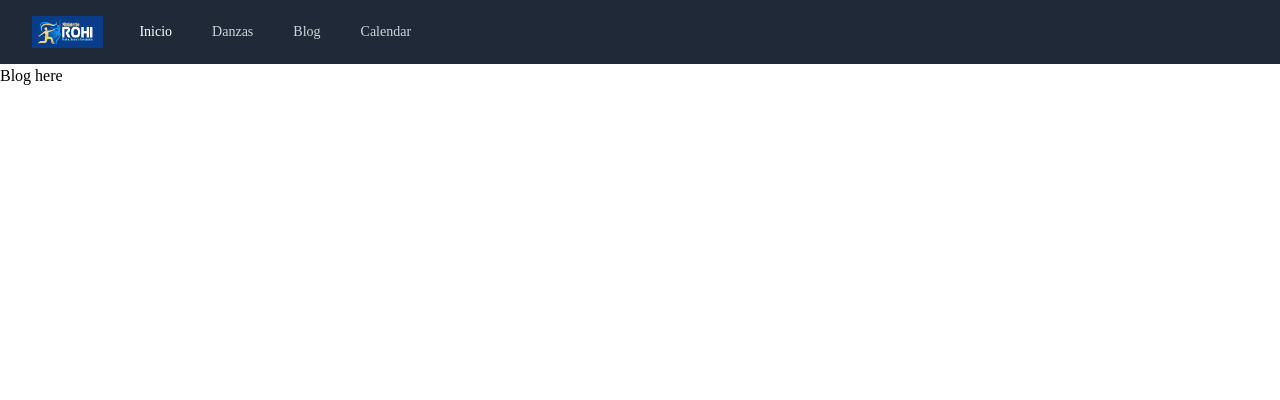
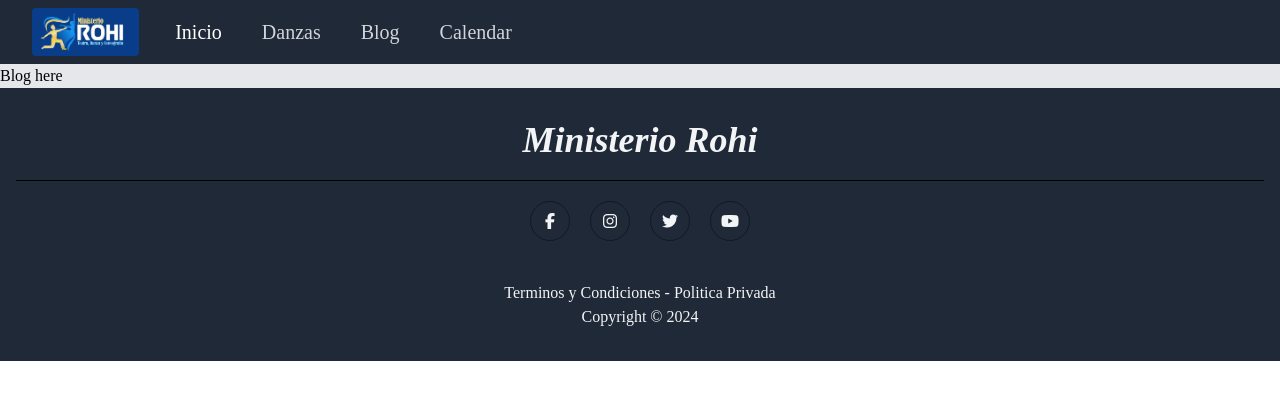
Before and after one commit to Frank18ci/MinisterioROHI, a React (Vite) app: page /blog in a window 1280 px wide. Shown: the top 400 px of the page. Built offline with nearby package versions, Linux system fonts and the light colour scheme.

Commit message:
Comit preliminar 2

```diff
--- a/index.html
+++ b/index.html
@@ -2,11 +2,11 @@
 <html lang="es">
   <head>
     <meta charset="UTF-8" />
-    <link rel="icon" type="image/svg+xml" href="/vite.svg" />
+    <link rel="icon" type="image/svg+xml" href="/src/assets/logo.png" />
     <meta name="viewport" content="width=device-width, initial-scale=1.0" />
      <!-- FontAwesome -->
     <link href="https://cdnjs.cloudflare.com/ajax/libs/font-awesome/6.7.1/css/all.min.css" rel="stylesheet">
-    <title>Vite + React + TS</title>
+    <title>Ministerio ROHI</title>
   </head>
   <body>
     <div id="root"></div>
--- /dev/null
+++ b/src/components/btn-scroll/BtnScroll.tsx
@@ -0,0 +1,44 @@
+import { useState, useEffect } from 'react';
+
+function BtnScroll() {
+  const [btnScroll, setBtnScroll] = useState(false);
+
+  useEffect(() => {
+    const handleScroll = () => {
+      if (document.body.scrollTop > 300 || document.documentElement.scrollTop > 300) {
+        setBtnScroll(true); // Mostrar el botón
+      } else {
+        setBtnScroll(false); // Ocultar el botón
+      }
+    };
+
+    // Añadir evento de scroll
+    window.addEventListener('scroll', handleScroll);
+
+    // Limpiar evento cuando el componente se desmonte
+    return () => {
+      window.removeEventListener('scroll', handleScroll);
+    };
+  }, []);
+
+  const scrollToTop = () => {
+    window.scrollTo({
+      top: 0,
+      behavior: 'smooth',
+    });
+  };
+
+  return (
+    btnScroll && (
+      <button
+        onClick={scrollToTop}
+        className="z-10 fixed bottom-12 right-3 px-5 py-3 rounded-full bg-gray-950 bg-opacity-50 text-white shadow-lg hover:bg-gray-700 transition"
+        aria-label="Ir a la parte superior"
+      >
+        <i className="fa-solid fa-arrow-up"></i>
+      </button>
+    )
+  );
+};
+
+export default BtnScroll;
--- a/src/components/footer/Footer.tsx
+++ b/src/components/footer/Footer.tsx
@@ -7,28 +7,28 @@ export default function Footer() {
                 <ul className="py-5 flex justify-center gap-5">
                     <li>
                         <a
-                            className="border p-2 border-gray-900 rounded-full flex items-center justify-center w-10 h-10"
+                            className="border p-2 hover:scale-125 border-gray-900 rounded-full flex items-center justify-center w-10 h-10"
                             href="">
                             <i className="fa-brands fa-facebook-f"></i>
                         </a>
                     </li>
                     <li>
                         <a
-                            className="border p-2 border-gray-900 rounded-full flex items-center justify-center w-10 h-10"
+                            className="border p-2 hover:scale-125 border-gray-900 rounded-full flex items-center justify-center w-10 h-10"
                             href="">
                             <i className="fa-brands fa-instagram"></i>
                         </a>
                     </li>
                     <li>
                         <a
-                            className="border p-2 border-gray-900 rounded-full flex items-center justify-center w-10 h-10"
+                            className="border p-2 hover:scale-125 border-gray-900 rounded-full flex items-center justify-center w-10 h-10"
                             href="">
                             <i className="fa-brands fa-twitter"></i>
                         </a>
                     </li>
                     <li>
                         <a
-                            className="border p-2 border-gray-900 rounded-full flex items-center justify-center w-10 h-10"
+                            className="border p-2 hover:scale-125 border-gray-900 rounded-full flex items-center justify-center w-10 h-10"
                             href="">
                             <i className="fa-brands fa-youtube"></i>
                         </a>
--- a/src/components/nav-bar/Navbar.tsx
+++ b/src/components/nav-bar/Navbar.tsx
@@ -33,15 +33,15 @@ function Navbar() {
           </div>
           <div className="flex flex-1 items-center justify-center sm:items-stretch sm:justify-start">
             <div className="flex shrink-0 items-center">
-              <img className="h-8 w-auto" src={logo} alt="Ministerio ROHI" />
+              <img className="h-12 w-auto rounded" src={logo} alt="Ministerio ROHI" />
             </div>
-            <div className="hidden sm:ml-6 sm:block">
+            <div className="hidden sm:ml-6 sm:flex items-center">
               <div className="flex space-x-4">
 
-                <Link to="/" className="rounded-m px-3 py-2 text-sm font-medium text-white" aria-current="page">Inicio</Link>
-                <Link to="/danzas" className="rounded-md px-3 py-2 text-sm font-medium text-gray-300 hover:bg-gray-700 hover:text-white">Danzas</Link>
-                <Link to="/blog" className="rounded-md px-3 py-2 text-sm font-medium text-gray-300 hover:bg-gray-700 hover:text-white">Blog</Link>
-                <a href="#" className="rounded-md px-3 py-2 text-sm font-medium text-gray-300 hover:bg-gray-700 hover:text-white">Calendar</a>
+                <Link to="/" className="rounded-m px-3 py-2 text-xl font-medium text-white" aria-current="page">Inicio</Link>
+                <Link to="/danzas" className="rounded-md px-3 py-2 text-xl font-medium text-gray-300 hover:bg-gray-700 hover:text-white">Danzas</Link>
+                <Link to="/blog" className="rounded-md px-3 py-2 text-xl font-medium text-gray-300 hover:bg-gray-700 hover:text-white">Blog</Link>
+                <a href="#" className="rounded-md px-3 py-2 text-xl font-medium text-gray-300 hover:bg-gray-700 hover:text-white">Calendar</a>
               </div>
             </div>
           </div>
--- a/src/screens/blog/Blog.tsx
+++ b/src/screens/blog/Blog.tsx
@@ -1,10 +1,14 @@
+import Footer from "../../components/footer/Footer"
 import Navbar from "../../components/nav-bar/Navbar"
 
 function Blog(){
     return(
         <>
         <Navbar/>
-        <p>Blog here</p>
+        <main className="bg-gray-200">
+            <p>Blog here</p>
+        </main>
+        <Footer />
         </>
     )
 }
--- a/src/screens/danzas/Danzas.tsx
+++ b/src/screens/danzas/Danzas.tsx
@@ -1,10 +1,14 @@
+import Footer from "../../components/footer/Footer"
 import Navbar from "../../components/nav-bar/Navbar"
 
 function Danzas(){
     return(
         <>
         <Navbar/>
-        <p>Danzas here</p>
+        <main className="bg-gray-200">
+            <p>Danzas here</p>
+        </main>
+        <Footer />
         </>
     )
 }
--- a/src/screens/inicio/Inicio.css
+++ b/src/screens/inicio/Inicio.css
@@ -27,3 +27,6 @@
   .animate-right {
     animation: slideInRight 1s ease-out forwards;
   }
+  main{
+    overflow: hidden;
+  }
--- a/src/screens/inicio/Inicio.tsx
+++ b/src/screens/inicio/Inicio.tsx
@@ -10,19 +10,20 @@ import img3 from "../../assets/images/img3.jpeg"
 import img4 from "../../assets/images/img4.jpeg"
 import AOS from 'aos';
 import 'aos/dist/aos.css';
+import BtnScroll from "../../components/btn-scroll/BtnScroll";
 
 
 function Inicio() {
     const el = React.useRef(null);
     useEffect(() => {
         AOS.init({
-          duration: 1000,
-          once: true,
+            duration: 1000,
+            once: true,
         });
-      }, []);
+    }, []);
     useEffect(() => {
         const typed = new Typed(el.current!, {
-            strings: ["Ministerio, ROHI", "Bienvenido a nuestro página.", "Explora y disfruta."],
+            strings: ["Ministerio, ROHI.", "Bienvenido.", "Explora y disfruta."],
             typeSpeed: 50,
             backSpeed: 30,
             loop: true,
@@ -34,25 +35,44 @@ function Inicio() {
     }, []);
     return (
         <main className="bg-gray-200">
+            <BtnScroll />
             <Navbar />
             <div className="flex justify-center items-center h-screen text-6xl sm:text-8xl text-gray-800">
-            <div className="font-bold" ref={el}></div>
+                <div className="font-bold" ref={el}></div>
+            </div>
+            <div className="container mx-auto px-6 py-12">
+                <div className="text-center max-w-2xl mx-auto bg-gradient-to-r from-indigo-500 to-purple-600 text-white p-8 rounded-xl shadow-lg">
+                    <h1 className="text-3xl font-bold mb-4">
+                        Bienvenidos al Ministerio ROHI
+                    </h1>
+                    <p className="text-lg font-medium mb-6">
+                        Aquí transformamos el arte en adoración, expresando nuestra fe a través del movimiento, el teatro y la creatividad, siguiendo el llamado a glorificar al Señor con todo nuestro ser.
+                    </p>
+                    <blockquote className="text-xl italic font-semibold">
+                        "Alaben su nombre con danza; cántenle alabanza con pandero y lira."
+                        <span className="block text-lg font-light mt-2">Salmos 149:3</span>
+                    </blockquote>
+
+                </div>
             </div>
             <div className="container mx-auto px-6 py-8">
                 <div className="text-4xl font-bold text-center mb-6">¿Quiénes Somos?</div>
                 <div className="grid grid-cols-1 md:grid-cols-2 gap-6 items-center">
                     <div data-aos="fade-right">
-                        <p className="text-justify text-lg">
-                            En el Ministerio ROHI de la iglesia VSF, estamos profundamente comprometidos con nuestra misión de servir y fomentar el crecimiento en comunidad. Nuestro enfoque se centra en crear un ambiente donde cada miembro pueda desarrollar su fe, fortalecer sus relaciones y aportar positivamente a su entorno.
+                        <p className="text-justify text-lg text-gray-900">
+                            En el Ministerio ROHI de la Iglesia Visión de Fe, vivimos nuestra misión con pasión, creando una comunidad donde cada persona experimenta el amor de Dios, crece en su fe y descubre su propósito en Cristo.
+                        </p>
+                        <p className="text-justify text-lg text-gray-900">
+                            Fomentamos un ambiente de adoración y aprendizaje, donde los talentos se convierten en servicio. Unidos en respeto y apoyo, buscamos impactar positivamente nuestro entorno y reflejar los valores del Reino de Dios. Cada paso en la fe es una oportunidad para acercarnos más a Él.
                         </p>
                     </div>
-                    <div className=" flex justify-center"  data-aos="fade-left">
+                    <div className=" flex justify-center" data-aos="fade-left">
                         <img src={logo} alt="Logo ROHI" className="max-w-full h-auto rounded" />
                     </div>
                 </div>
             </div>
-            <div className="container mx-auto px-4 py-8">
-                <div className="text-4xl font-bold text-center mb-6">Nosotros</div>
+            <div className="container mx-auto px-4 py-8 mb-12">
+                <h2 className="text-3xl font-bold text-center mb-6">Galería de Imágenes</h2>
                 <div className="grid grid-cols-1 md:grid-cols-2 gap-6 items-center">
                     <div>
                         <img src={img1} alt="img1" data-aos="fade-up-right" className="border-gray-400 max-w-full h-auto rounded"></img>
@@ -67,6 +87,33 @@ function Inicio() {
                         <img src={img4} alt="img1" data-aos="fade-up-left" className="border-gray-400 max-w-full h-auto rounded"></img>
                     </div>
                 </div>
+                <div className="text-center mt-6">
+                    <a href="/galeria" className="bg-indigo-600 text-white px-6 py-2 rounded-full shadow hover:bg-indigo-700 transition">Ver más imágenes</a>
+                </div>
+            </div>
+            <div className="container mx-auto px-4 py-8 mb-12">
+                <h2 className="text-3xl font-bold text-center mb-6">Galería de Videos</h2>
+                <div className="grid grid-cols-1 md:grid-cols-2 gap-4">
+                    <div className="aspect-w-16 aspect-h-9">
+                        <iframe
+                            src="https://www.youtube.com/embed/Zwqn4ZL0w3w"
+                            title="Video 1"
+                            className="w-full h-96 rounded-lg shadow-md"
+                            allowFullScreen>
+                        </iframe>
+                    </div>
+                    <div className="aspect-w-16 aspect-h-9">
+                        <iframe
+                            src="https://www.youtube.com/embed/NTAkrU0veNo"
+                            title="Video 2"
+                            className="w-full h-96 rounded-lg shadow-md"
+                            allowFullScreen>
+                        </iframe>
+                    </div>
+                </div>
+                <div className="text-center mt-6">
+                    <a href="/videos" className="bg-indigo-600 text-white px-6 py-2 rounded-full shadow hover:bg-indigo-700 transition">Ver más videos</a>
+                </div>
             </div>
             <Footer />
         </main>
```
